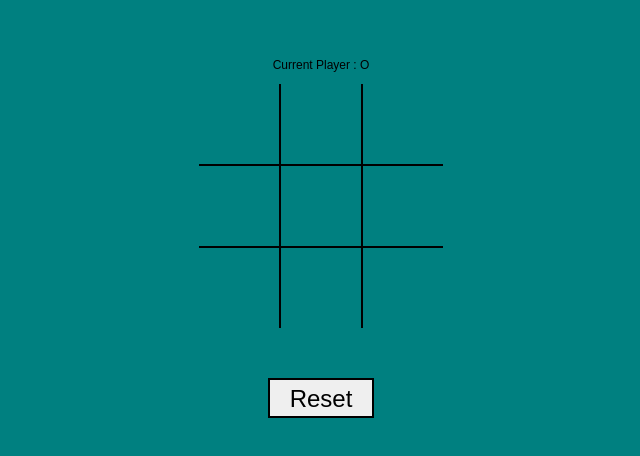
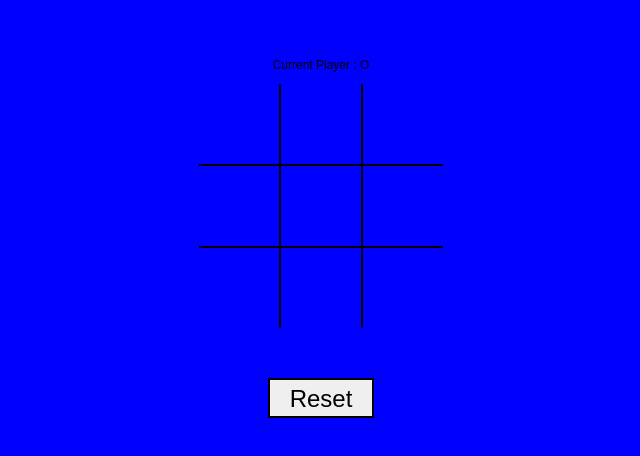
Before and after one commit to anwarmoazam/Course--Complete-Intro-to-Web-Development-v2, a plain HTML site: page tictactoe.html in a window 1280 px wide. Shown: the part 176-632 px from the top of the page, without its empty margins (319-959 px from the left). Drawn offline with Linux system fonts and the light colour scheme.

Commit message:
practice

```diff
--- a/tictactoe.css
+++ b/tictactoe.css
@@ -1,5 +1,5 @@
 body {
-    background-color: teal;
+    background-color: blue;
     font-size: 12px;
     font-family: Arial, Helvetica, sans-serif;
   }
```
